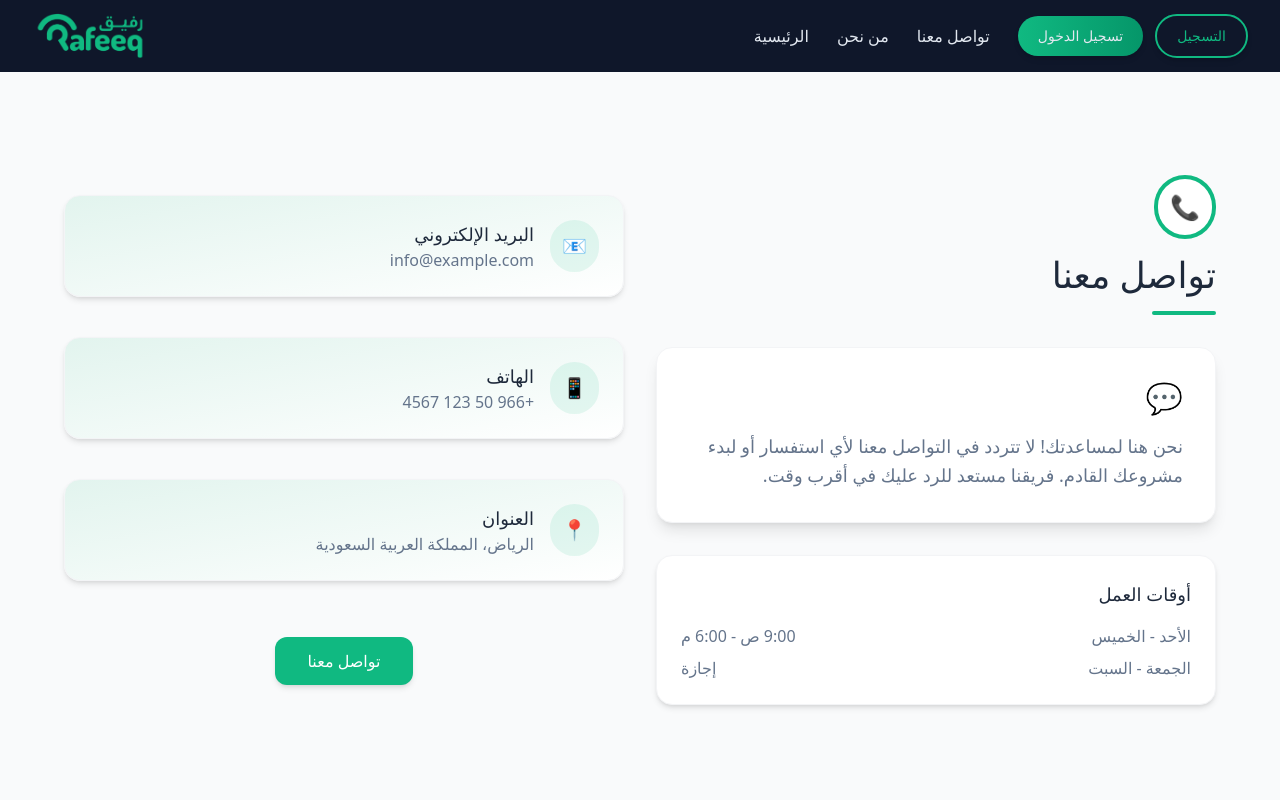
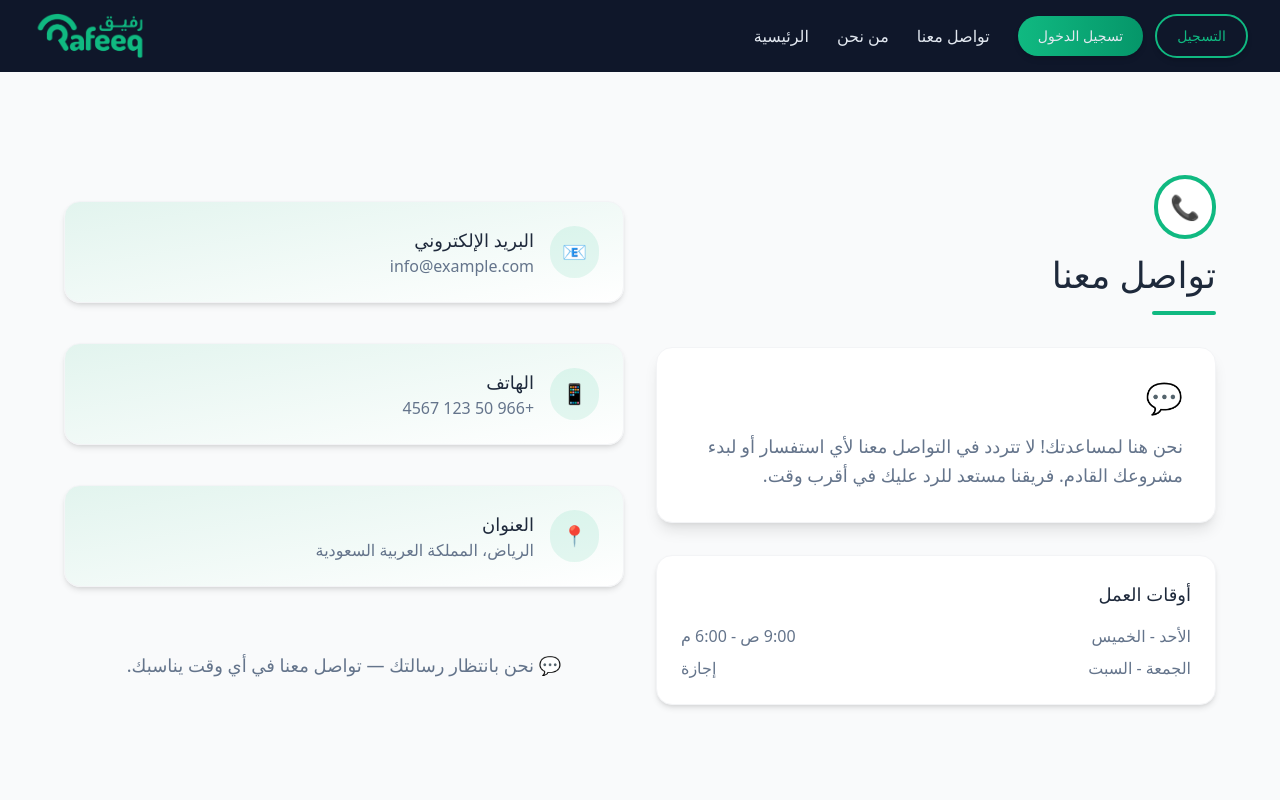
Before and after one commit to EsraaSoliman2003/AcademicPlatform, a React (Vite) app: page /contact in a window 1280 px wide. Shown: the top 800 px of the page. Built offline with nearby package versions, Linux system fonts and the light colour scheme.

Commit message:
fix some directions

```diff
--- a/src/components/Home/CategoryCard.jsx
+++ b/src/components/Home/CategoryCard.jsx
@@ -1,4 +1,5 @@
 import React from "react";
+import { useNavigate } from "react-router-dom";
 
 export default function CategoryCard({
   icon,
@@ -9,9 +10,16 @@ export default function CategoryCard({
   stats,
   onClick,
 }) {
+  const navigate = useNavigate();
+
+  const handleCardClick = () => {
+    navigate(`/courses`);
+  };
+
   return (
     <div
-      className={`relative group bg-white/90 rounded-[2rem] shadow-xl border border-transparent hover:border-primary/40 transition-all duration-500 overflow-hidden hover:-translate-y-2 hover:rotate-1`}
+      onClick={handleCardClick}
+      className={`relative group bg-white/90 rounded-[2rem] shadow-xl border border-transparent hover:border-primary/40 transition-all duration-500 overflow-hidden hover:-translate-y-2 hover:rotate-1 cursor-pointer`}
     >
       <div
         className={`absolute top-0 right-0 w-1/2 h-full bg-gradient-to-br ${gradient} opacity-10 skew-x-12`}
--- a/src/components/Home/CourseCard.jsx
+++ b/src/components/Home/CourseCard.jsx
@@ -1,8 +1,18 @@
 import { Eye, Star, Users, Clock } from "lucide-react";
+import { useNavigate } from "react-router-dom";
 
 const CourseCard = ({ course, colors }) => {
+  const navigate = useNavigate();
+
+  const handleCardClick = () => {
+    navigate(`/courses/${course.id}`);
+  };
+
   return (
-    <div className="group bg-white rounded-2xl shadow-lg overflow-hidden hover:shadow-2xl transition-all duration-500 cursor-pointer border relative">
+    <div
+      onClick={handleCardClick}
+      className="group bg-white rounded-2xl shadow-lg overflow-hidden hover:shadow-2xl transition-all duration-500 cursor-pointer border relative"
+    >
       <div className="relative overflow-hidden">
         <img
           src={course.image}
--- a/src/components/Home/HomeMain.jsx
+++ b/src/components/Home/HomeMain.jsx
@@ -91,7 +91,7 @@ export default function HomeMain() {
             <div className="absolute -inset-1 bg-gradient-to-r from-primary/20 to-primaryHover/20 rounded-2xl blur-sm group-hover:blur-md transition-all duration-300 -z-10"></div>
           </div>
 
-          <Link className="bg-primary text-darkText hover:text-darkText px-6 py-3 rounded-lg hover:bg-primaryHover transition-all w-fit mx-auto xl:mx-0">
+          <Link to={"/courses"} className="bg-primary text-darkText hover:text-darkText px-6 py-3 rounded-lg hover:bg-primaryHover transition-all w-fit mx-auto xl:mx-0">
             ابدأ الآن
           </Link>
         </div>
--- a/src/pages/About.jsx
+++ b/src/pages/About.jsx
@@ -1,3 +1,5 @@
+import { Link } from "react-router-dom";
+
 export default function About() {
   return (
     <div
@@ -74,9 +76,9 @@ export default function About() {
               </div>
 
               <div className="text-right mt-8">
-                <button className="bg-primary hover:bg-primaryHover text-white border-none hover:border-none px-8 py-3 rounded-xl font-medium transition-colors duration-300 shadow-md hover:shadow-lg focus:outline-none">
+                <Link to={"/contact"} className="bg-primary hover:bg-primaryHover hover:text-white text-white border-none hover:border-none px-8 py-3 rounded-xl font-medium transition-colors duration-300 shadow-md hover:shadow-lg focus:outline-none">
                   تواصل معنا
-                </button>
+                </Link>
               </div>
             </div>
 
--- a/src/pages/ContactUs.jsx
+++ b/src/pages/ContactUs.jsx
@@ -77,10 +77,10 @@ export default function ContactUs() {
             </div>
           ))}
 
-          <div className="mt-4 text-center">
-            <button className="bg-primary hover:bg-primaryHover border-none hover:border-none text-white px-8 py-3 rounded-xl font-medium transition-colors duration-300 shadow-md hover:shadow-lg">
-              تواصل معنا
-            </button>
+          <div className="mt-6 text-center">
+            <p className="text-grayText text-lg font-medium">
+              💬 نحن بانتظار رسالتك — تواصل معنا في أي وقت يناسبك.
+            </p>
           </div>
         </div>
       </div>
```
